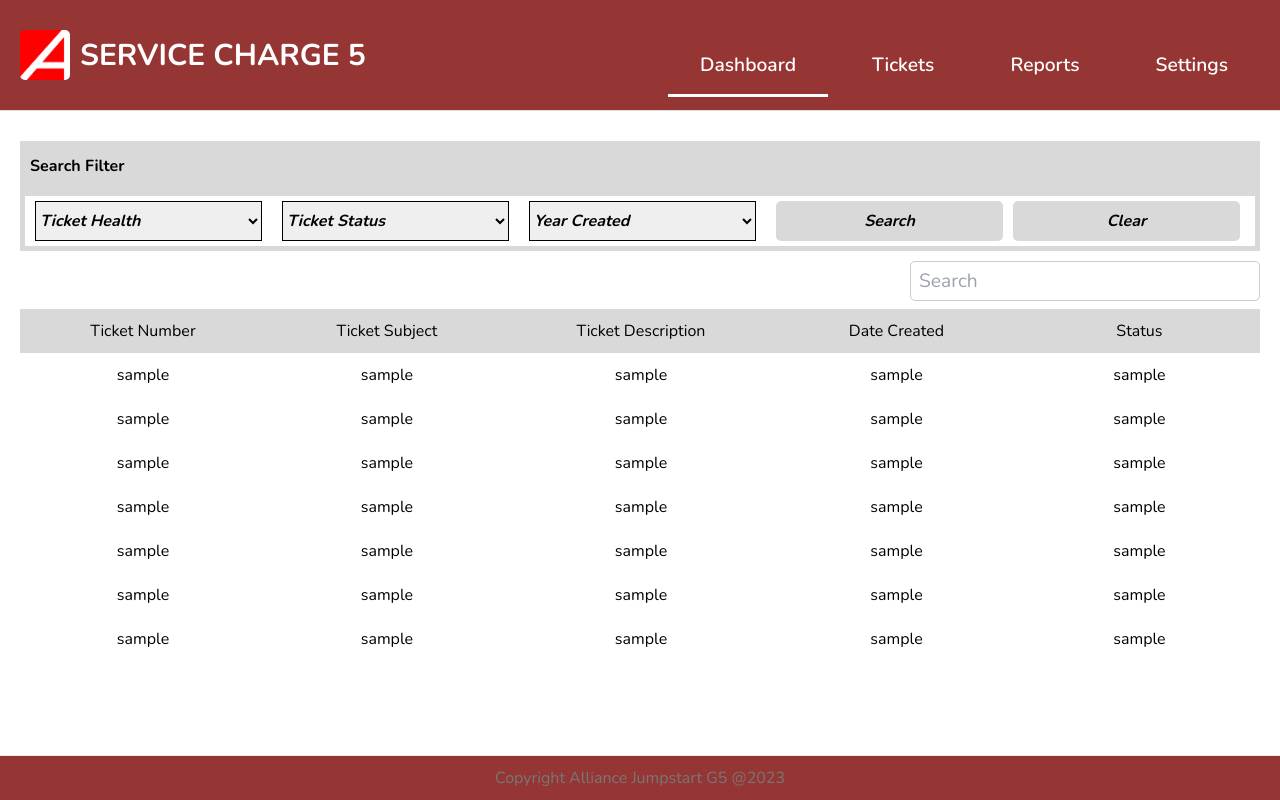
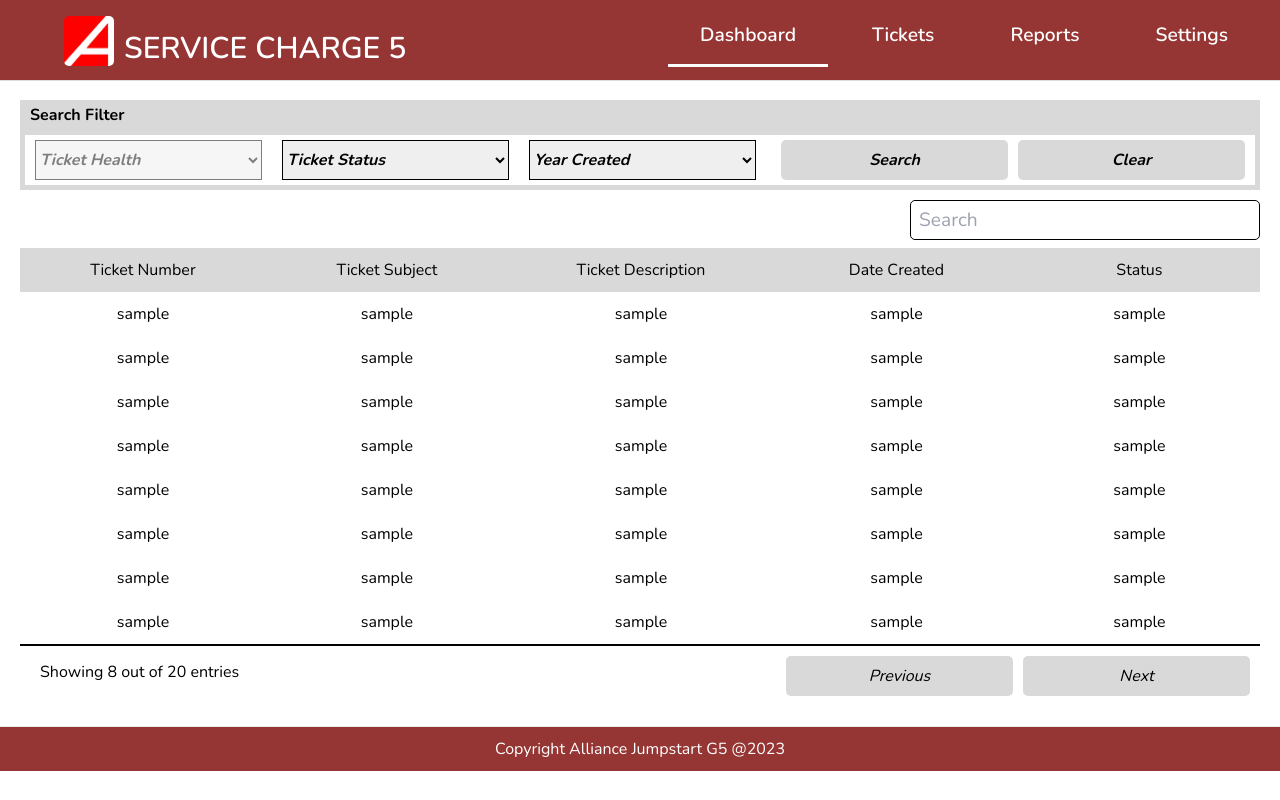
Before and after one commit to meme2k21/ServiceChargeApp, a Next.js app: page /dashboard in a window 1280 px wide. Built offline with nearby package versions, Linux system fonts and the light colour scheme.

Commit message:
ticket maanagement frontend (on process)

```diff
--- a/src/components/Footer.js
+++ b/src/components/Footer.js
@@ -1,15 +1,12 @@
 import React from "react";
 
 function Footer() {
-  return <footer style={{
-    position: "fixed",
-    bottom: 0,
-    width: "100%",
-    textAlign: "center",
-    padding: "10px 0"
-  }}>
-    Copyright Alliance Jumpstart G5 @2023
-    </footer>;
-}
+  return (
+    <div style={{ display: "flex", flexDirection: "column" }}>
+      <footer style={{ textAlign: "center", padding: "10px", color:'white'}}>
+      Copyright Alliance Jumpstart G5 @2023
+      </footer>
+  </div>
+)}
 
 export default Footer;
--- a/src/components/Layout.js
+++ b/src/components/Layout.js
@@ -6,7 +6,8 @@ function Layout({ children }) {
   return (
     <div className="content">
       <Navbar />
-      <div style={{margin:'20px', marginTop:'-50px'}}>{children}</div>
+      <div style={{ width: '100vw', height: '130px', marginTop:'-50px'}}> </div>
+      <div style={{margin:'20px'}} >{children}</div>
       <Footer />
     </div>
   );
--- a/src/components/Navbar.js
+++ b/src/components/Navbar.js
@@ -7,17 +7,19 @@ function Navbar() {
   const router = useRouter();
 
   return (
-    <nav>
-      <div className="logo" style={{display:'flex', justifyContent: "space-evenly", alignItems:'center'}}>
+    <nav style={{marginTop:'40px'}}>
+      <div className="logo" style={{height:'50px'}}>
+        <a href="/" style={{ display: "flex"}}>
         <Image
-          style={{ borderRadius: 5 }}
+          style={{ borderRadius: 5, marginTop:'-10px', marginBottom:'10px' }}
           src="/alliance-logo.jpeg"
           width={50}
           height={50}
         /><div style={{marginLeft:'10px', fontSize: '30px'}}>SERVICE CHARGE 5</div>
+        </a>
       </div>
 
-      <div style={{ justifyContent: "space-evenly", display: "left" }}>
+      <div style={{ justifyContent: "space-evenly", alignItems: "center", display: "left" }}>
         <Link
           className={router.asPath === "/dashboard" ? "active-link" : ""}
           href="/dashboard"
--- a/src/pages/dashboard.js
+++ b/src/pages/dashboard.js
@@ -22,9 +22,10 @@ function dashboard() {
         <title>Dashboard</title>
         <meta name="keywords" content="dashboard" />
       </Head>
-      <div  style={{ backgroundColor: '#D9D9D9', paddingLeft:'10px', fontWeight:'bold', width: '100vw-10px', height: '50px', display: 'flex', alignItems: 'center' }}> Search Filter</div>
-      <div  style={{ backgroundColor: 'white', border:'5px solid white', borderColor:'#D9D9D9', paddingLeft:'10px', fontWeight:'bold', width: '100vw-10px', height: '60px', display: 'flex', alignItems: 'center' }}>
-        <select value={ticketHealth} style={{border:'1px solid black', marginRight:'20px', height:'40px', width:'227px', fontStyle:'italic'}} >
+      <div  style={{ backgroundColor: '#D9D9D9', paddingLeft:'10px', fontWeight:'bold', width: '100vw-10px', height: '30px', display: 'flex', alignItems: 'center' }}> Search Filter</div>
+      <div  style={{ backgroundColor: 'white', border:'5px solid white', borderColor:'#D9D9D9', paddingLeft:'10px', fontWeight:'bold', width: '100vw-10px', height: '60px', display: 'flex', alignItems: 'center', justifyContent:'space-between' }}>
+        <div style={{display:'flex', alignItems:'center'}}>
+          <select value={ticketHealth} style={{opacity: ticketHealth ==="Ticket Health"?0.5:1, border:'1px solid black', marginRight:'20px', height:'40px', width:'227px', fontStyle:'italic'}} >
             <option disabled>{ticketHealth}</option>
             <option>1</option>
             <option>2</option>
@@ -42,16 +43,17 @@ function dashboard() {
             <option>2</option>
             <option>3</option>
           </select>
-        <div style={{position:'fixed', right:'30px', alignItems:'center'}}>
-          <button style={{backgroundColor:'#D9D9D9', color:'black', alignItems:'center', fontSize:'16px', marginRight:'10px', height:'40px', width:'227px', fontStyle:'italic'}} >Search</button>
+        </div>
+        <div style={{display:'flex', alignItems:'center'}}>
+          <button style={{backgroundColor:'#D9D9D9', color:'black', fontSize:'16px', marginRight:'10px', height:'40px', width:'227px', fontStyle:'italic'}} >Search</button>
           <button style={{backgroundColor:'#D9D9D9', color:'black', fontSize:'16px', marginRight:'10px', height:'40px', width:'227px', fontStyle:'italic'}} >Clear</button>
         </div>
       </div>
       <div style={{marginTop:'10px'}}>
-        <input type='search' placeholder='Search' style={{color:'black', height:'40px', width:'350px', float:'right'}}></input>
+        <input type='search' placeholder='Search' style={{border: '1px solid black', scolor:'black', height:'40px', width:'350px', float:'right'}}></input>
       </div>
       <br /><br />
-      <table>
+      <table style={{borderBottom:'2px solid black', marginBottom:'10px'}}>
         <thead>
           <tr style={{backgroundColor:'#D9D9D9', color:'black', fontSize:'16px'}}>
             <td>Ticket Number</td>
@@ -111,8 +113,22 @@ function dashboard() {
             <td>sample</td>
             <td>sample</td>
           </tr>
+          <tr>
+            <td>sample</td>
+            <td>sample</td>
+            <td>sample</td>
+            <td>sample</td>
+            <td>sample</td>
+          </tr>
         </tbody>
       </table>
+      <div style={{ display: 'flex', alignItems: 'center', justifyContent:'space-between', marginBottom:'-50px' }}>
+        <label style={{marginLeft:'20px'}}>Showing 8 out of 20 entries</label>
+        <div style={{float:'right'}}>
+            <button style={{backgroundColor:'#D9D9D9', color:'black', fontSize:'16px', marginRight:'10px', height:'40px', width:'227px', fontStyle:'italic'}} >Previous</button>
+            <button style={{backgroundColor:'#D9D9D9', color:'black', fontSize:'16px', marginRight:'10px', height:'40px', width:'227px', fontStyle:'italic'}} >Next</button>
+          </div>
+        </div>
     </div>
   );
 }
--- a/src/pages/tickets/index.js
+++ b/src/pages/tickets/index.js
@@ -1,5 +1,5 @@
 import Head from "next/head";
-import React from "react";
+import React, {useState} from "react";
 import styles from "../../styles/Home.module.css";
 
 export const getStaticProps = async () => {
@@ -11,23 +11,180 @@ export const getStaticProps = async () => {
   };
 };
 
+// for ticketManagement
+
 function Tickets({ tickets }) {
+  const [ticketHealth, setTicketHealth] = useState('Ticket Health');
+  const [ticketStatus, setTicketStatus] = useState('Ticket Status');
+  const [ticketYearCreated, setTicketYearCreated] = useState('Year Created');
+
   return (
     <>
       <Head>
         <title>Tickets</title>
-        <meta name="keywords" content="dashboard" />
+        <meta name="keywords" content="tickets" />
       </Head>
-      <div>
-        <h1 className={styles.title}>Tickets</h1>
-        {tickets.map((ticket) => (
-          <div key={ticket.id}>
-            <a className={styles.single}>
-              <h3>{ticket.name}</h3>
-            </a>
+      <div  style={{ backgroundColor: '#D9D9D9', paddingLeft:'10px', fontWeight:'bold', width: '100vw-10px', height: '30px', display: 'flex', alignItems: 'center' }}> Search Filter</div>
+      <div  style={{ backgroundColor: 'white', border:'5px solid white', borderColor:'#D9D9D9', paddingLeft:'10px', fontWeight:'bold', width: '100vw-10px', height: '60px', display: 'flex', alignItems: 'center', justifyContent:'space-between' }}>
+        <div style={{display:'flex', alignItems:'center'}}>
+          <select value={ticketHealth} style={{opacity: ticketHealth ==="Ticket Health"?0.5:1, border:'1px solid black', marginRight:'20px', height:'40px', width:'227px', fontStyle:'italic'}} >
+            <option disabled>{ticketHealth}</option>
+            <option>1</option>
+            <option>2</option>
+            <option>3</option>
+          </select>
+          <select value={ticketStatus} style={{border:'1px solid black', marginRight:'20px', height:'40px', width:'227px', fontStyle:'italic'}} >
+            <option disabled>{ticketStatus}</option>
+            <option>1</option>
+            <option>2</option>
+            <option>3</option>
+          </select>
+          <select value={ticketYearCreated} style={{border:'1px solid black', marginRight:'20px', height:'40px', width:'227px', fontStyle:'italic'}} >
+            <option disabled>{ticketYearCreated}</option>
+            <option>1</option>
+            <option>2</option>
+            <option>3</option>
+          </select>
+        </div>
+        <div style={{display:'flex', alignItems:'center'}}>
+          <button style={{backgroundColor:'#D9D9D9', color:'black', fontSize:'16px', marginRight:'10px', height:'40px', width:'227px', fontStyle:'italic'}} >Search</button>
+          <button style={{backgroundColor:'#D9D9D9', color:'black', fontSize:'16px', marginRight:'10px', height:'40px', width:'227px', fontStyle:'italic'}} >Clear</button>
+        </div>
+      </div>
+      <div style={{marginTop:'10px', marginBottom: '-40px'}}>
+        <input type='search' placeholder='Search' style={{border: '1px solid black', color:'black', height:'40px', width:'350px'}}></input>
+        <button type='search' style={{backgroundColor:'#D9D9D9', fontSize:'16px', marginRight:'15px', color:'black', height:'40px', width:'227px', float:'right'}}>Add Email Reminder</button>
+        <select type='search' style={{backgroundColor:'#D9D9D9', fontSize:'16px', marginRight:'10px', color:'black', height:'40px', width:'227px', float:'right'}}>
+          <option>Ticket Number</option>
+          <option>Ticket Subject</option>
+          <option>Ticket Status</option>
+        </select>
+      </div>
+      <br /><br />
+      <table style={{borderBottom:'2px solid black', marginBottom:'10px'}}>
+        <thead>
+          <tr style={{backgroundColor:'#D9D9D9', color:'black', fontSize:'16px'}}>
+            <td>Ticket Number</td>
+            <td>Ticket Subject</td>
+            <td>Ticket Description</td>
+            <td>Date Created</td>
+            <td>Status</td>
+          </tr>
+        </thead>
+        <tbody>
+          <tr>
+            <td>sample</td>
+            <td>sample</td>
+            <td>sample</td>
+            <td>sample</td>
+            <td>
+              <select>
+                <option>udo</option>
+                <option>udo</option>
+                <option>udo</option>
+              </select>
+            </td>
+          </tr>
+          <tr>
+            <td>sample</td>
+            <td>sample</td>
+            <td>sample</td>
+            <td>sample</td>
+            <td>
+              <select>
+                <option>udo</option>
+                <option>udo</option>
+                <option>udo</option>
+              </select>
+            </td>
+          </tr>
+          <tr>
+            <td>sample</td>
+            <td>sample</td>
+            <td>sample</td>
+            <td>sample</td>
+            <td>
+              <select>
+                <option>udo</option>
+                <option>udo</option>
+                <option>udo</option>
+              </select>
+            </td>
+          </tr>
+          <tr>
+            <td>sample</td>
+            <td>sample</td>
+            <td>sample</td>
+            <td>sample</td>
+            <td>
+              <select>
+                <option>udo</option>
+                <option>udo</option>
+                <option>udo</option>
+              </select>
+            </td>
+          </tr>
+          <tr>
+            <td>sample</td>
+            <td>sample</td>
+            <td>sample</td>
+            <td>sample</td>
+            <td>
+              <select>
+                <option>udo</option>
+                <option>udo</option>
+                <option>udo</option>
+              </select>
+            </td>
+          </tr>
+          <tr>
+            <td>sample</td>
+            <td>sample</td>
+            <td>sample</td>
+            <td>sample</td>
+            <td>
+              <select>
+                <option>udo</option>
+                <option>udo</option>
+                <option>udo</option>
+              </select>
+            </td>
+          </tr>
+          <tr>
+            <td>sample</td>
+            <td>sample</td>
+            <td>sample</td>
+            <td>sample</td>
+            <td>
+              <select>
+                <option>udo</option>
+                <option>udo</option>
+                <option>udo</option>
+              </select>
+            </td>
+          </tr>
+          <tr>
+            <td>sample</td>
+            <td>sample</td>
+            <td>sample</td>
+            <td>sample</td>
+            <td>
+              <select>
+                <option>udo</option>
+                <option>udo</option>
+                <option>udo</option>
+              </select>
+            </td>
+          </tr>
+        </tbody>
+      </table>
+      <div style={{ display: 'flex', alignItems: 'center', justifyContent:'space-between', marginBottom:'-50px' }}>
+        <label style={{marginLeft:'20px'}}>Showing 8 out of 20 entries</label>
+        <div style={{float:'right'}}>
+            <button style={{backgroundColor:'#D9D9D9', color:'black', fontSize:'16px', marginRight:'10px', height:'40px', width:'227px', fontStyle:'italic'}} >Previous</button>
+            <button style={{backgroundColor:'#D9D9D9', color:'black', fontSize:'16px', marginRight:'10px', height:'40px', width:'227px', fontStyle:'italic'}} >Next</button>
           </div>
-        ))}
-      </div>
+        </div>
     </>
   );
 }
--- a/src/styles/globals.css
+++ b/src/styles/globals.css
@@ -14,6 +14,7 @@ header, footer {
   padding: 0px 50px;
   background: #963634;
   color: white;
+  width: 100vw;
 }
 a {
   color: #333;
@@ -24,13 +25,13 @@ a {
   margin: 0 auto;
 }
 nav {
+  position: fixed;
+  width: 100vw;
   background-color: #963634;
-  margin: 0px auto 80px;
-  /* padding: 10px 0; */
-  padding: 30px 20px;
+  padding: 20px 20px;
   display: flex;
   justify-content: flex-end;
-  align-items: flex-end;
+  align-items: center;
   border-bottom: 1px solid #ddd;
 }
 nav a {
@@ -39,6 +40,7 @@ nav a {
   color: white;
   font-weight: 600;
   padding: 16px 32px;
+
 }
 
 .active-link {
@@ -50,6 +52,7 @@ nav .logo {
   margin-right: auto;
   color: white;
   font-weight: bold;
+  align-items: center;
 }
 
 nav a:hover {
```
Lines whose indentation alone changed are shown as unchanged.
